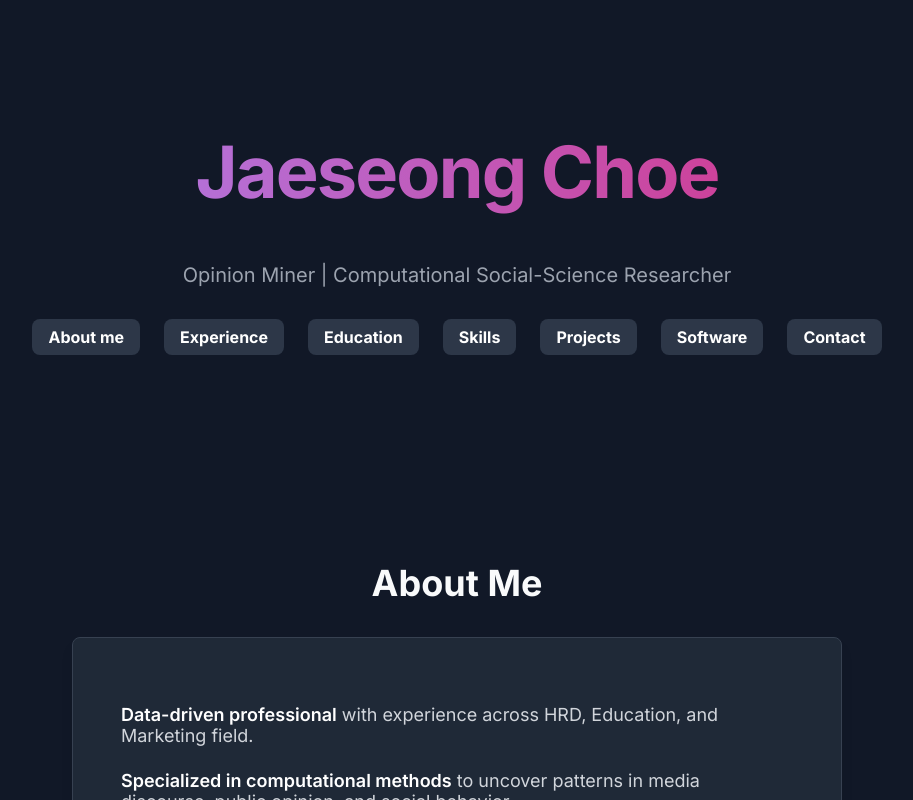
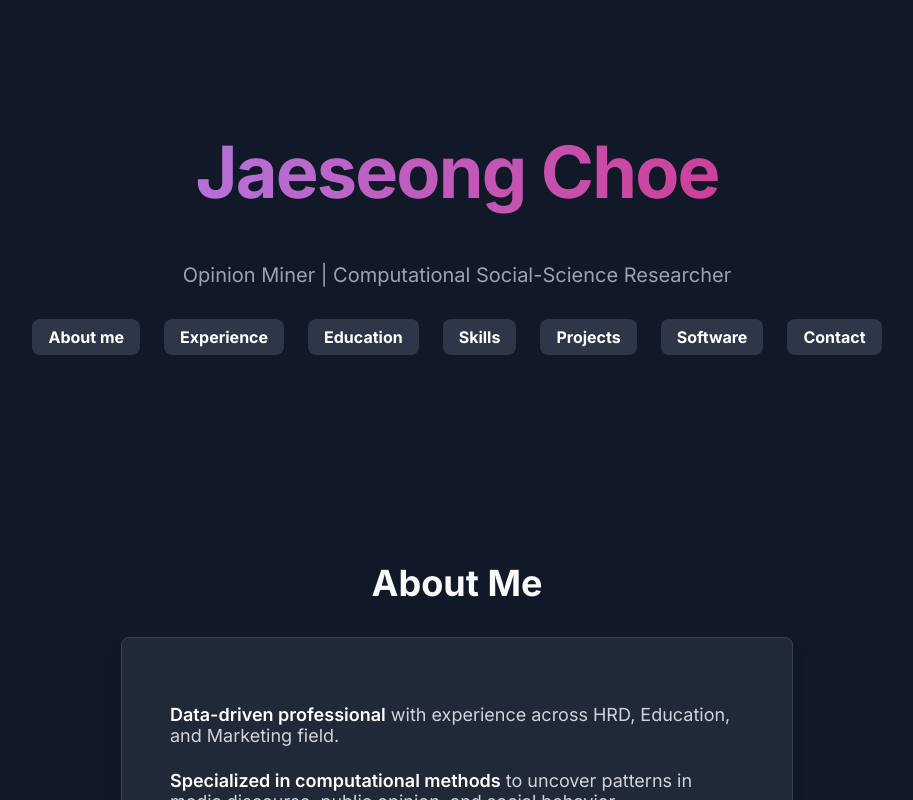
Before and after one commit to sorrychoe/jaeseong-choe, a Next.js app in the folder js/: page / in a window 1280 px wide. Shown: the top 800 px of the page, without its empty margins (183-1096 px from the left). Built offline with nearby package versions, Linux system fonts and the light colour scheme.

Commit message:
layout modify

```diff
--- a/js/src/styles/app.css
+++ b/js/src/styles/app.css
@@ -1,4 +1,11 @@
 @import url('https://fonts.googleapis.com/css2?family=Inter:wght@400;500;600;700&display=swap');
+
+/* Box sizing rules */
+*,
+*::before,
+*::after {
+  box-sizing: border-box;
+}
 
 @keyframes float {
 	0% {
```
